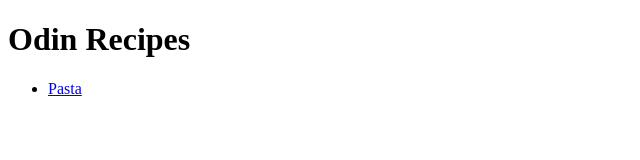
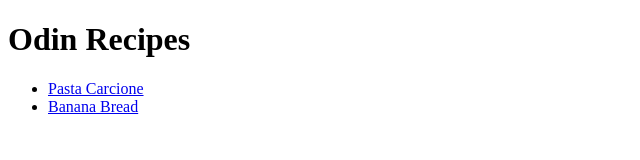
Before and after one commit to Kiraa20/odin-recipes, a plain HTML site: page index.html in a window 1280 px wide. Shown: the whole page, without its empty margins (0-640 px from the left). Drawn offline with Linux system fonts and the light colour scheme.

Commit message:
Added the second link for recipe 2

```diff
--- a/index.html
+++ b/index.html
@@ -10,7 +10,8 @@
     <h1>Odin Recipes</h1>
 
     <ul>
-      <li><a href="./recipes/pasta.html">Pasta</a></li>
+      <li><a href="./recipes/pasta.html">Pasta Carcione</a></li>
+      <li><a href="./recipes/banana.html">Banana Bread</a></li>
     </ul>
   </body>
 </html>
```
